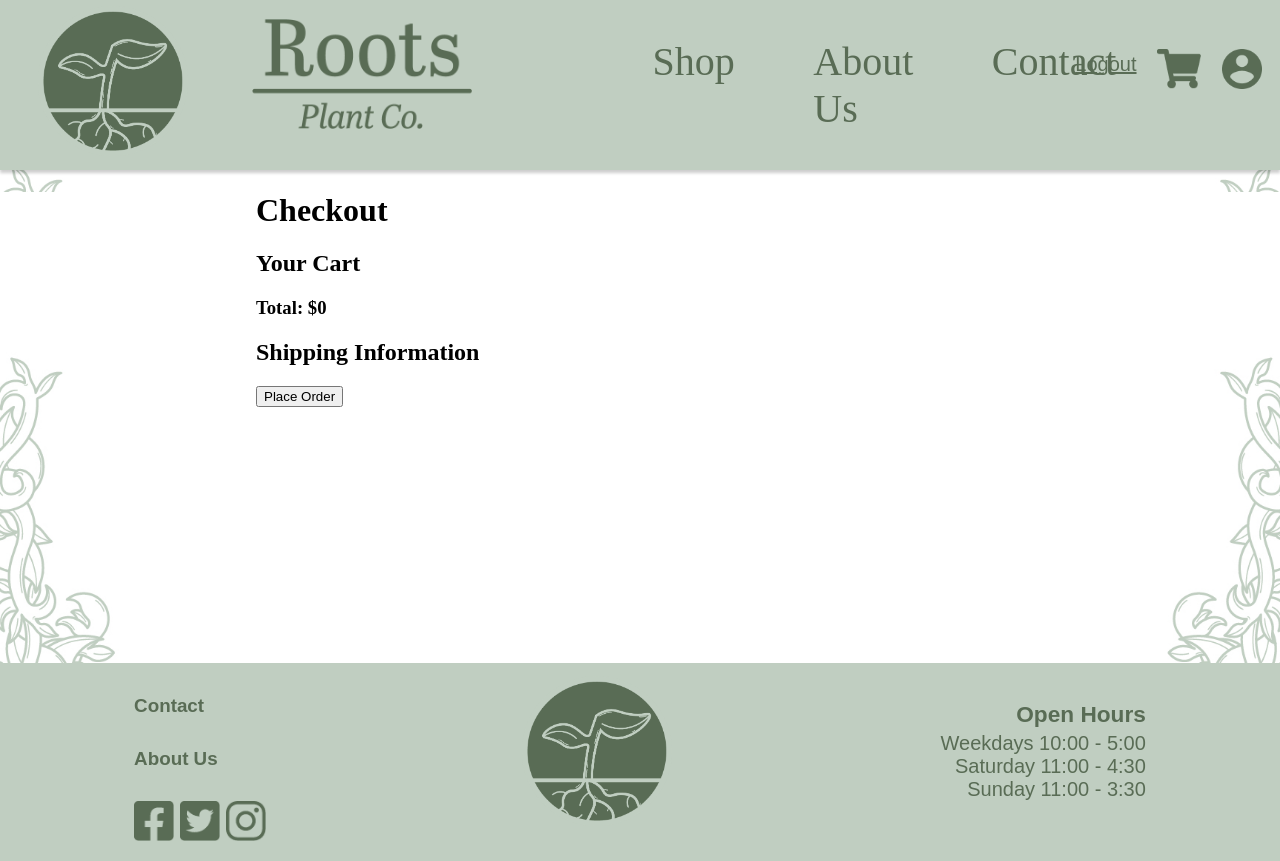
After one commit to jesssssssssssss/plantpractise, a Flask app: page /checkout in a window 1280 px wide. The commit adds this page. Run offline with Flask 3, Linux system fonts and the light colour scheme; a user stored in the database is signed in; some web fonts are replaced.

Commit message:
checkout function works

```diff
--- /dev/null
+++ b/1Plant Website/Plant Website/Website/templates/checkout.html
@@ -0,0 +1,26 @@
+{% extends "navBase.html" %}
+{% block title %}Checkout{% endblock %}
+{% block content %}
+<head>
+    <link rel="stylesheet" href="{{ url_for('static', filename='css/checkout.css') }}">
+</head>
+<body>
+    <h1>Checkout</h1>
+    <form action="{{ url_for('views.checkout') }}" method="POST">
+        <div>
+            <h2>Your Cart</h2>
+            {% for item in cartItems %}
+            <div>
+                <p>{{ item.shopproduct.name }} - {{ item.quantity }} x ${{ item.shopproduct.price }}</p>
+            </div>
+            {% endfor %}
+            <h3>Total: ${{ totalAmount }}</h3>
+        </div>
+        <div>
+            <h2>Shipping Information</h2>
+            <!-- Add fields for shipping information here -->
+        </div>
+        <button type="submit">Place Order</button>
+    </form>
+</body>
+{% endblock %}
--- a/1Plant Website/Plant Website/Website/templates/navBase.html
+++ b/1Plant Website/Plant Website/Website/templates/navBase.html
@@ -35,7 +35,7 @@
                 </div>
 
 
-                {% if user.is_authenticated %} <!--NEW ADDITION-->
+                {% if user.is_authenticated %}
                 <!--Nav icons-->
                 <div class="loggedSection">
                     <a class="loggedLinks" id="logout" href="/logout">Logout</a>
@@ -51,8 +51,8 @@
                 </div>
                 {% else %}
                 <div class="loginSection">
-                    <a class="loginLinks" id="login" href="/login">Login</a> <!--NEW ADDITION-->
-                    <a class="loginLinks" id="signUp" href="/signUp">Sign up</a> <!--NEW ADDITION-->
+                    <a class="loginLinks" id="login" href="/login">Login</a>
+                    <a class="loginLinks" id="signUp" href="/signUp">Sign up</a>
                 </div>
                 {% endif %}
 
--- a/1Plant Website/Plant Website/Website/templates/viewCart.html
+++ b/1Plant Website/Plant Website/Website/templates/viewCart.html
@@ -28,6 +28,7 @@
             {% endfor %}
         </ul>
         <h3>Total Price: ${{ totalPrice }}</h3>
+        <button><a href="/checkout">Checkout</a></button>
     {% else %}
     <p>Your cart is empty.</p>
     {% endif %}
--- a/1Plant Website/Plant Website/Website/views.py
+++ b/1Plant Website/Plant Website/Website/views.py
@@ -1,6 +1,6 @@
 from flask import Blueprint, render_template, request, flash, jsonify, redirect, url_for
 from flask_login import login_required, current_user
-from .models import User, AccountDetails, ShopProducts, UserCart
+from .models import User, AccountDetails, ShopProducts, UserCart, OrderItem, Order
 from .forms import SearchForm, ContactForm
 from flask_sqlalchemy import SQLAlchemy
 from sqlalchemy.orm import Session
@@ -977,3 +977,48 @@ def editAccountDetails():
 
     else:
         return render_template("editAccountDetails.html", user=current_user)
+
+
+@views.route('/checkout', methods=['GET', 'POST'])
+@login_required
+def checkout():
+    if request.method == 'POST':
+        # Process the order
+        userId = current_user.id
+        cartItems = UserCart.query.filter_by(userId=userId).all()
+        totalAmount = sum(item.quantity * item.shopproduct.price for item in cartItems)
+
+        # Create a new order
+        newOrder = Order(userId=userId, totalAmount=totalAmount)
+        db.session.add(newOrder)
+        db.session.commit()
+
+        # Add items to the order
+        for item in cartItems:
+            orderItem = OrderItem(
+                orderId=newOrder.id,
+                productId=item.productId,
+                quantity=item.quantity,
+                price=item.shopproduct.price
+            )
+            db.session.add(orderItem)
+
+            # Update stock levels
+            item.shopproduct.stock -= item.quantity
+            db.session.delete(item)
+
+        db.session.commit()
+        flash('Order placed successfully', category='success')
+        return redirect(url_for('views.orderConfirmation', orderId=newOrder.id))
+
+    else:
+        userId = current_user.id
+        cartItems = UserCart.query.filter_by(userId=userId).all()
+        totalAmount = sum(item.quantity * item.shopproduct.price for item in cartItems)
+        return render_template('checkout.html', cartItems=cartItems, totalAmount=totalAmount, user=current_user)
+
+@views.route('/orderConfirmation/<int:orderId>', methods=['GET'])
+@login_required
+def orderConfirmation(orderId):
+    order = Order.query.get_or_404(orderId)
+    return render_template('orderConfirmation.html', order=order, user=current_user)
```
Also changed, not shown: 1Plant Website/Plant Website/Website/models.py (+17 -1 lines), 1Plant Website/Plant Website/Website/templates/orderConfirmation.html (added, +24 -0 lines), 1Plant Website/Plant Website/Website/database.db. Lines whose indentation alone changed are shown as unchanged.
